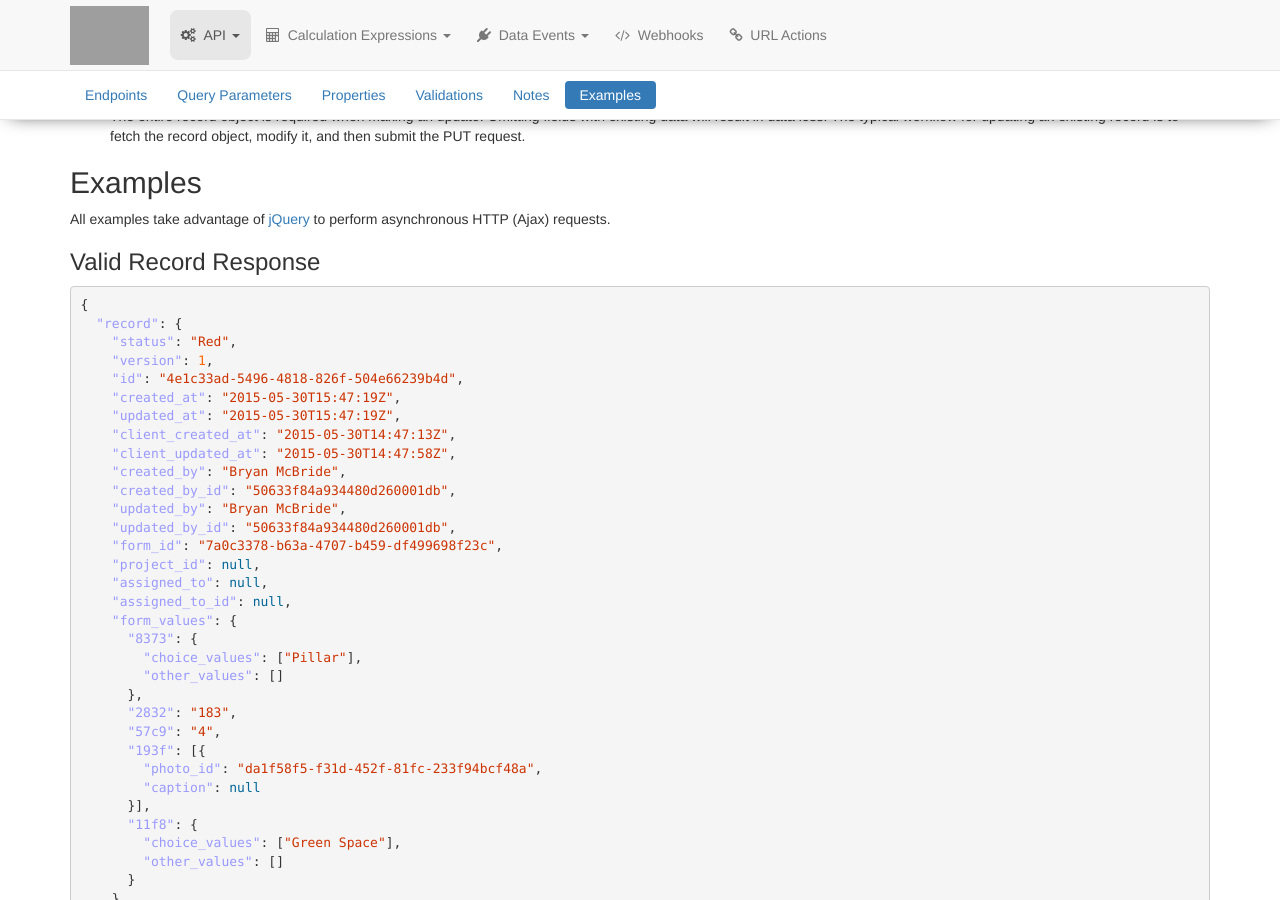
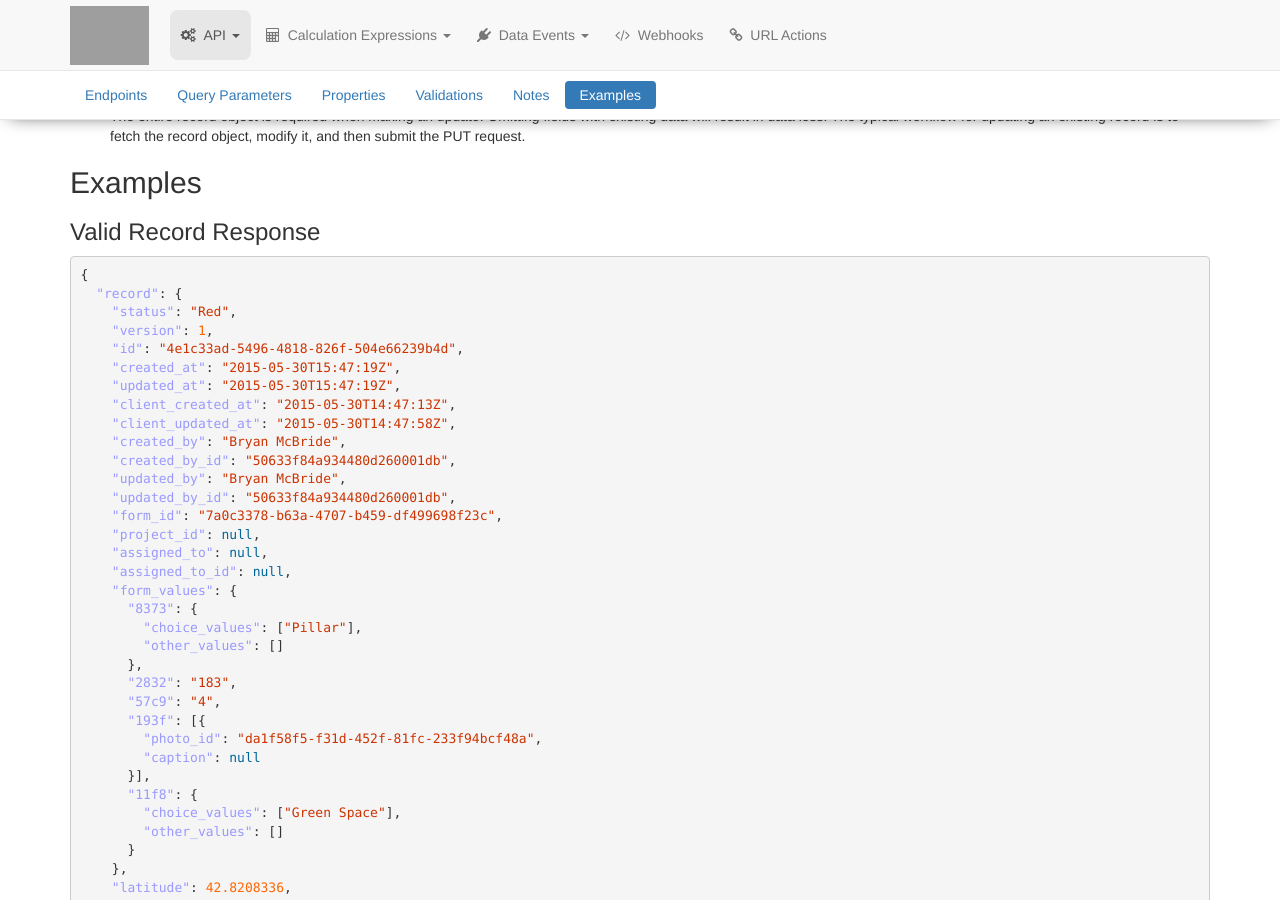
Before and after one commit to rylincoln/developer.fulcrumapp.com, a Jekyll site: the page built from _endpoints/records.md, in a window 1280 px wide and 900 px high, scrolled down 4999 px. Built offline with Jekyll 4.4.1, drawn with Linux system fonts in a browser that asks for light colours; nearby versions of some CDN libraries; grey boxes are pictures that could not be loaded.

Commit message:
Remove unnecessary note

```diff
--- a/_endpoints/records.md
+++ b/_endpoints/records.md
@@ -149,8 +149,6 @@ Example validation response if the `form_id` is not included:
 
 
 ## Examples
-
-All examples take advantage of [jQuery](http://jquery.com/) to perform asynchronous HTTP (Ajax) requests.
 
 ### Valid Record Response
 
```
